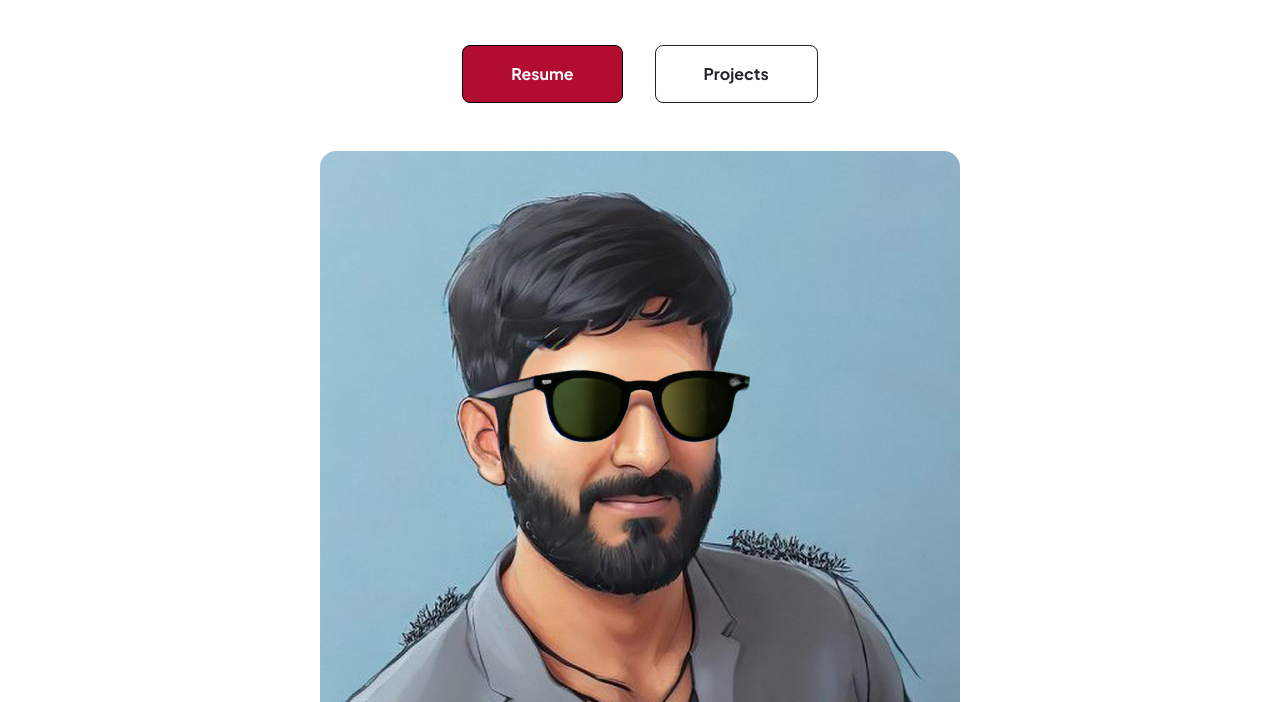
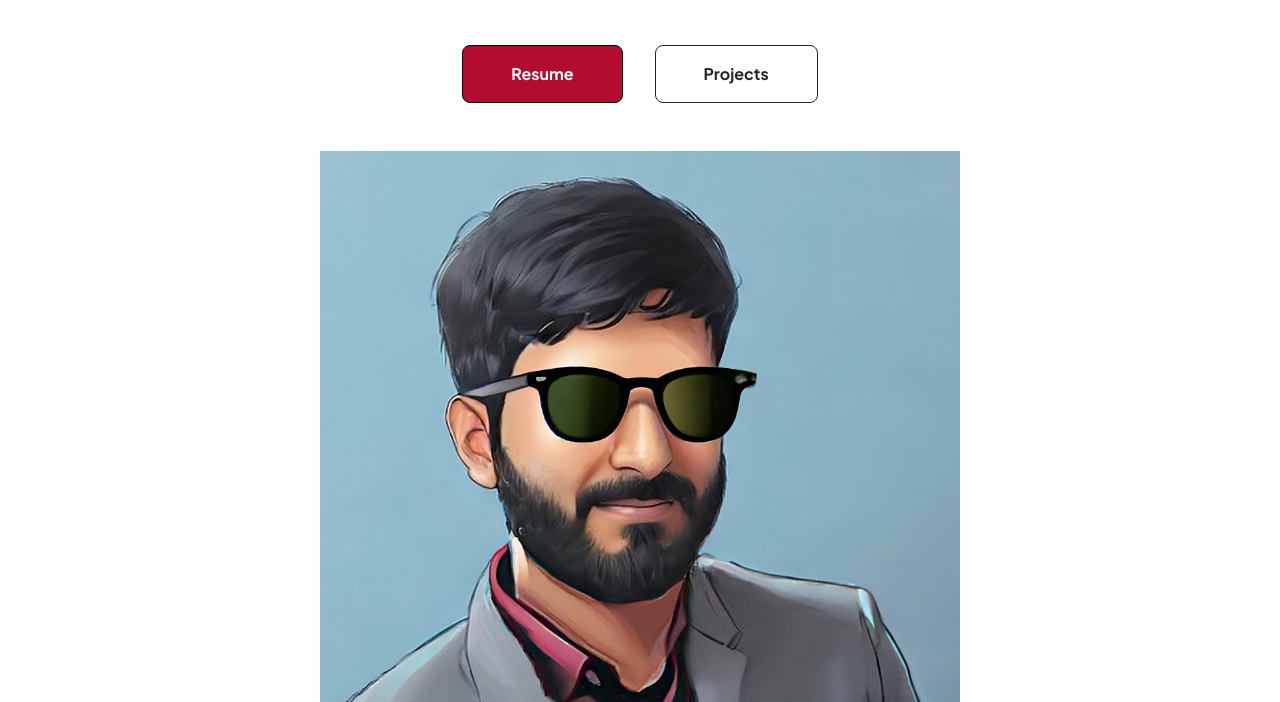
Before and after one commit to jsuresh3/personal-portfolio, a website: page index.html in a window 1280 px wide. Shown: the part 250-952 px from the top of the page. Drawn offline with nearby package versions, Linux system fonts and the light colour scheme.

Commit message:
Changed profile image

```diff
--- a/index.html
+++ b/index.html
@@ -135,7 +135,7 @@
                   <!-- Watch a tutorial on how to do this on YouTube (link)-->
                   <img
                     class="profile-img"
-                    src="assets/profile.png"
+                    src="assets/profile-image.jpeg"
                     alt="profile"
                   />
                 </div>
```
Also changed, not shown: assets/profile-image.jpeg (added).
